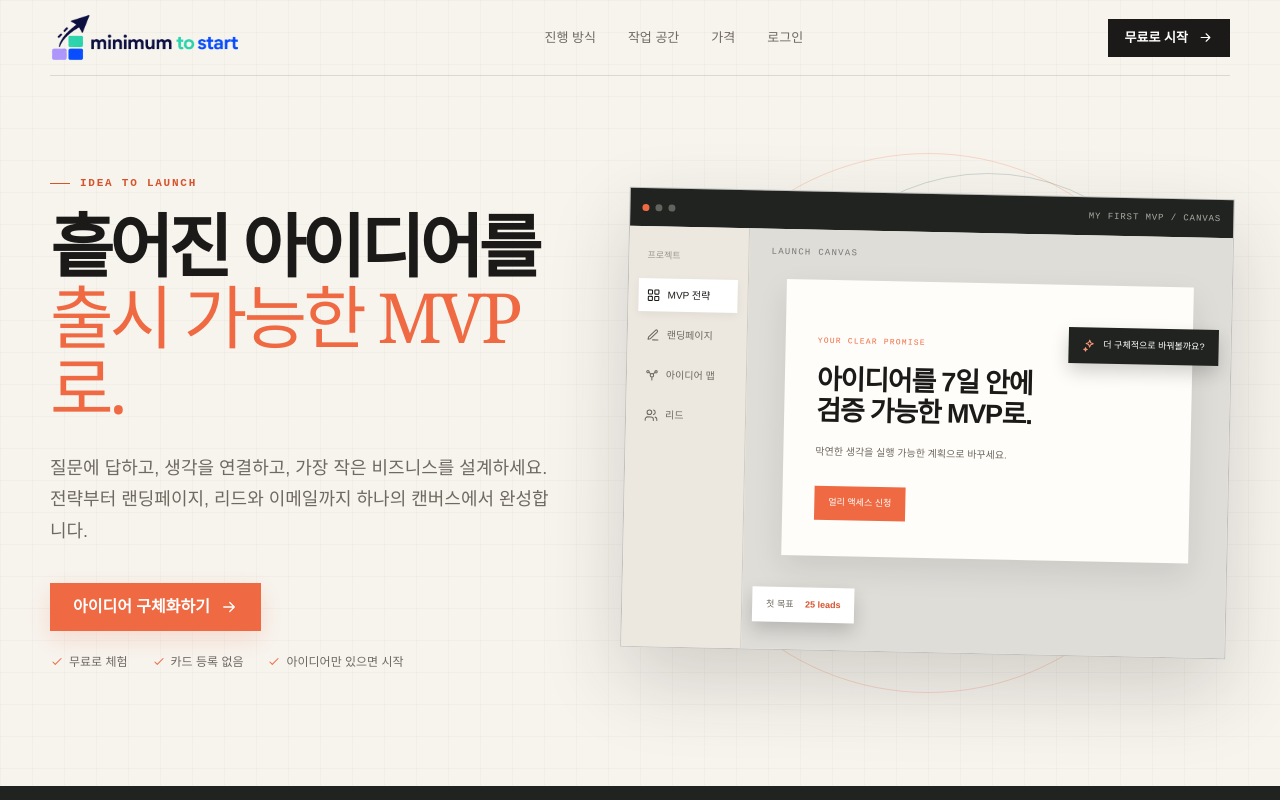
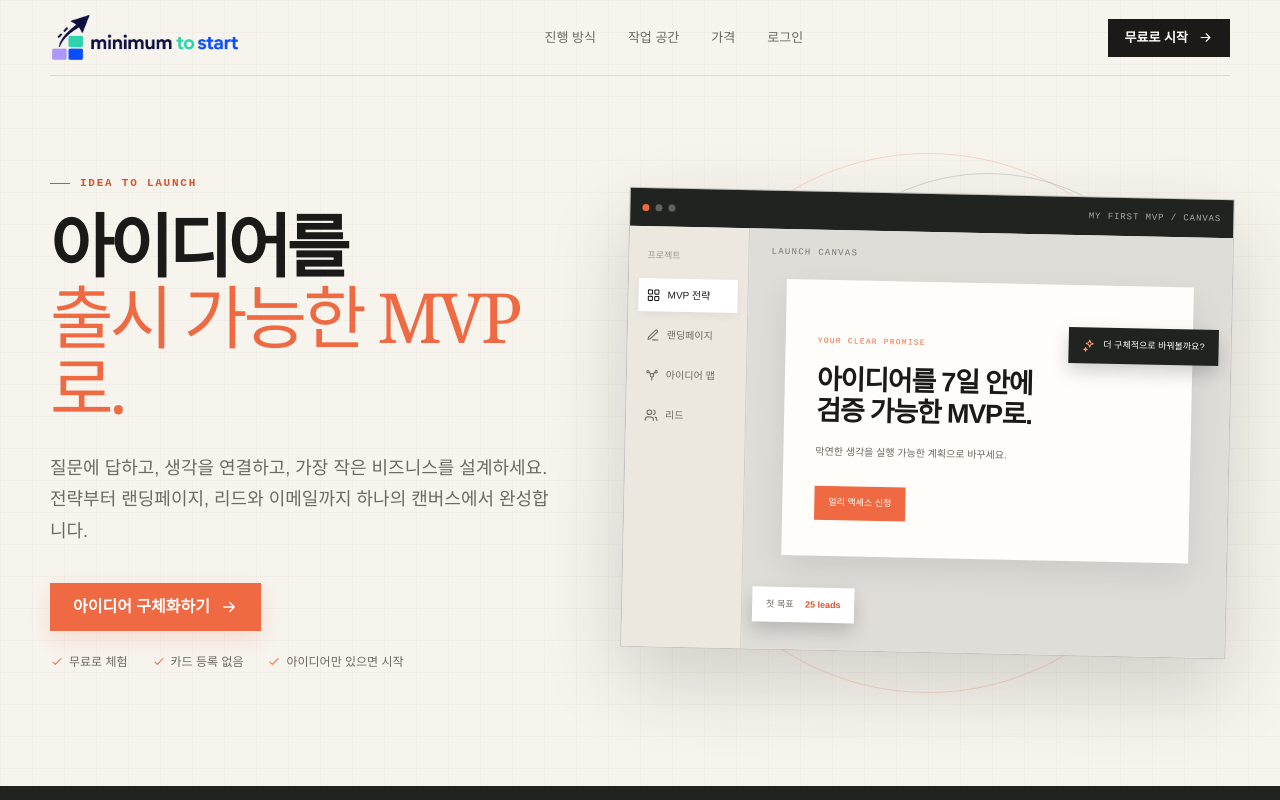
Before and after one commit to Jinanalyst/minimumtostart, a Next.js app: page / in a window 1280 px wide. Shown: the top 800 px of the page. Built offline with nearby package versions, Linux system fonts and the light colour scheme.

Commit message:
Update homepage hero copy

```diff
--- a/src/components/product.tsx
+++ b/src/components/product.tsx
@@ -258,7 +258,7 @@ export function Home({ onStart }: { onStart: () => void }) {
       <section className="hero shell">
         <div className="hero-copy">
           <div className="eyebrow"><span /> IDEA TO LAUNCH</div>
-          <h1>흩어진 아이디어를<br /><em>출시 가능한 MVP로.</em></h1>
+          <h1>아이디어를<br /><em>출시 가능한 MVP로.</em></h1>
           <p>질문에 답하고, 생각을 연결하고, 가장 작은 비즈니스를 설계하세요. 전략부터 랜딩페이지, 리드와 이메일까지 하나의 캔버스에서 완성합니다.</p>
           <div className="hero-actions">
             <button className="button button-accent" onClick={onStart}>아이디어 구체화하기 <Icon name="arrow" /></button>
```
